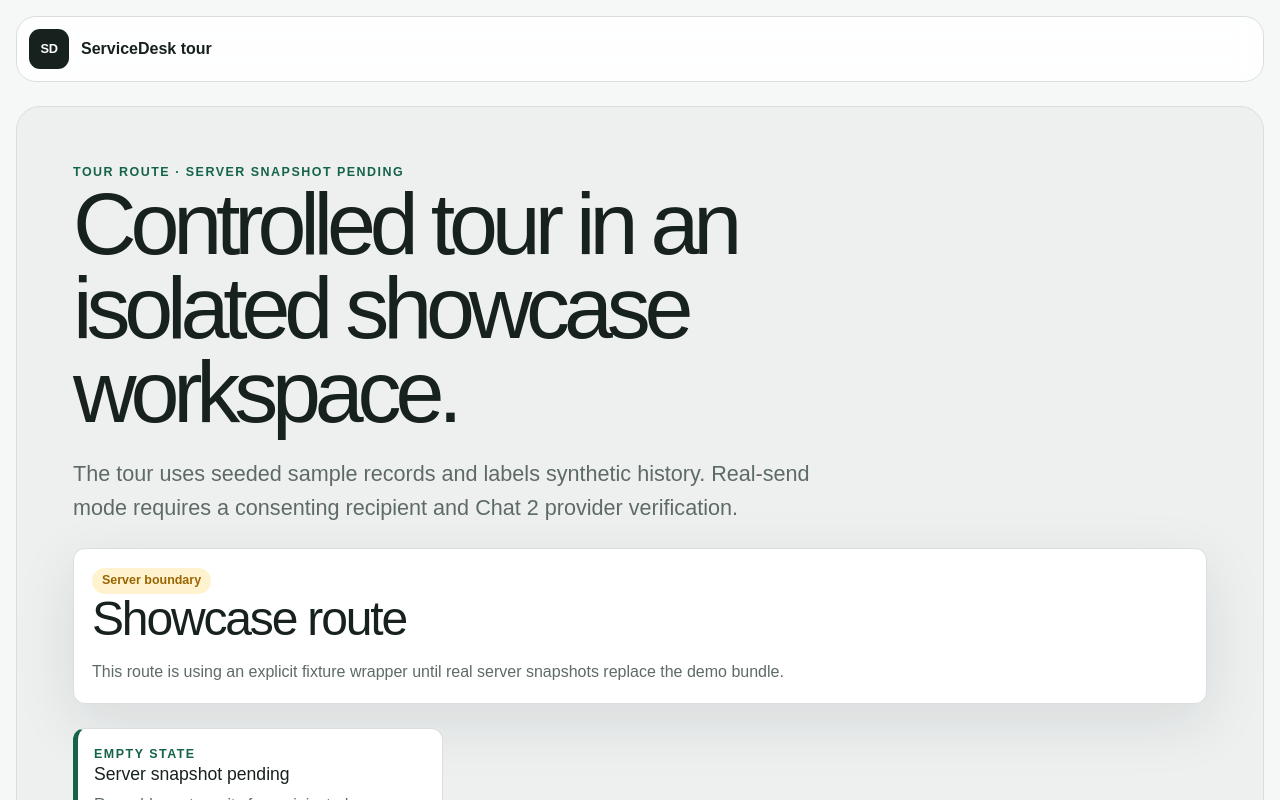
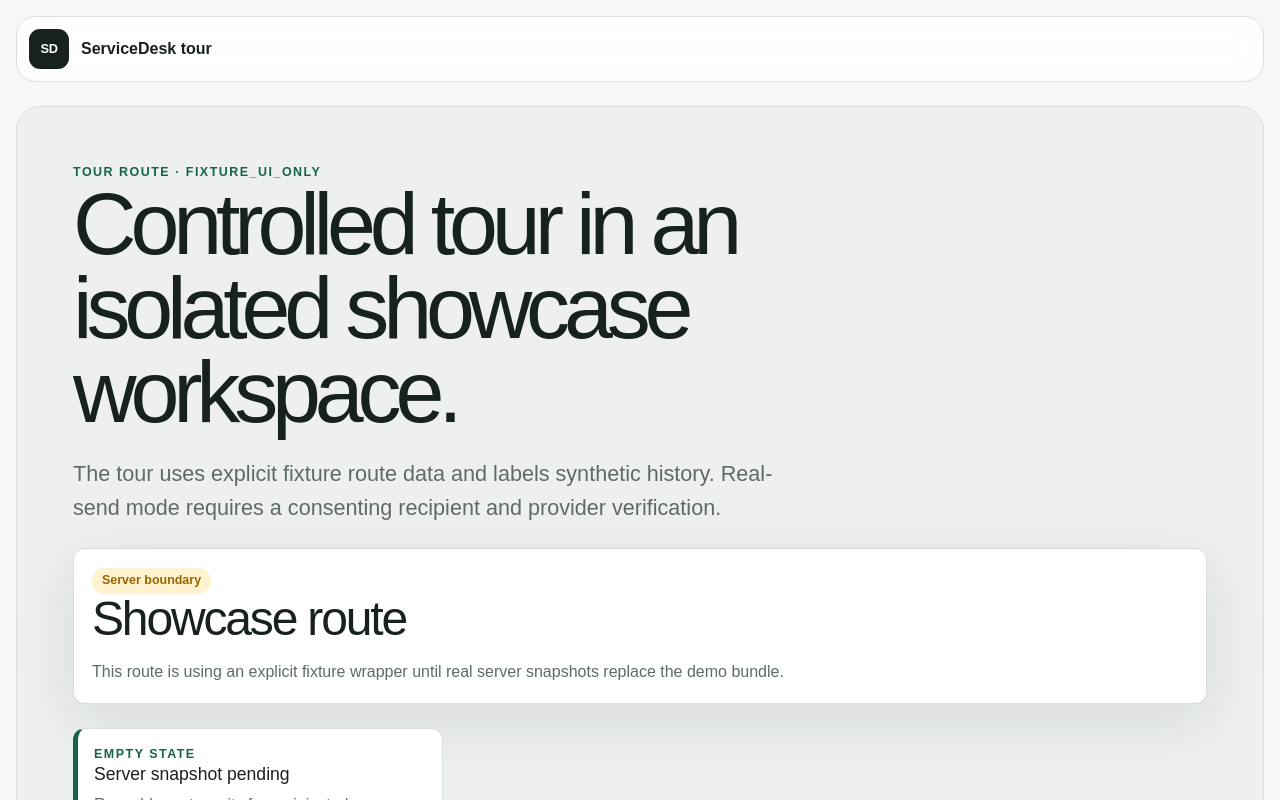
Before and after one commit to SaamVR/ServiceDesk, a Next.js app: page /tour in a window 1280 px wide. Shown: the top 800 px of the page. Built offline with nearby package versions, Linux system fonts and the light colour scheme.

Commit message:
refactor(product): route tour through fixture wrapper

```diff
--- a/src/app/tour/page.tsx
+++ b/src/app/tour/page.tsx
@@ -1,14 +1,14 @@
-import { OperationalRoute } from "@/features/operations/OperationalRoute";
+import { OperationalFixtureRoute } from "@/features/operations/OperationalFixtureRoute";
 import { TourScenarioList } from "@/features/product/ProductSections";
 
 export default function TourPage() {
   return (
     <>
-      <OperationalRoute
+      <OperationalFixtureRoute
         surface="tour"
         workspaceLabel="ServiceDesk tour"
         title="Controlled tour in an isolated showcase workspace."
-        description="The tour uses seeded sample records and labels synthetic history. Real-send mode requires a consenting recipient and Chat 2 provider verification."
+        description="The tour uses explicit fixture route data and labels synthetic history. Real-send mode requires a consenting recipient and provider verification."
       />
       <div className="site-shell">
         <TourScenarioList />
```
